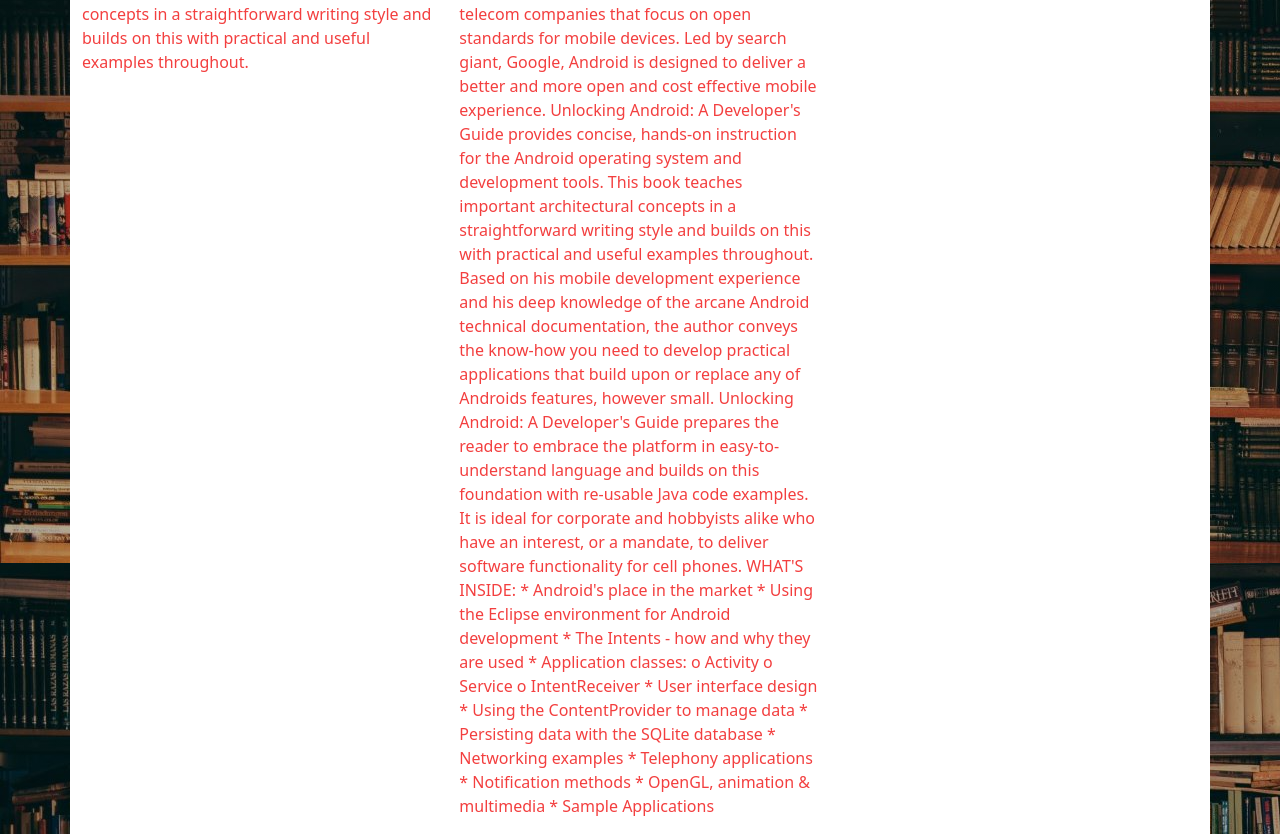
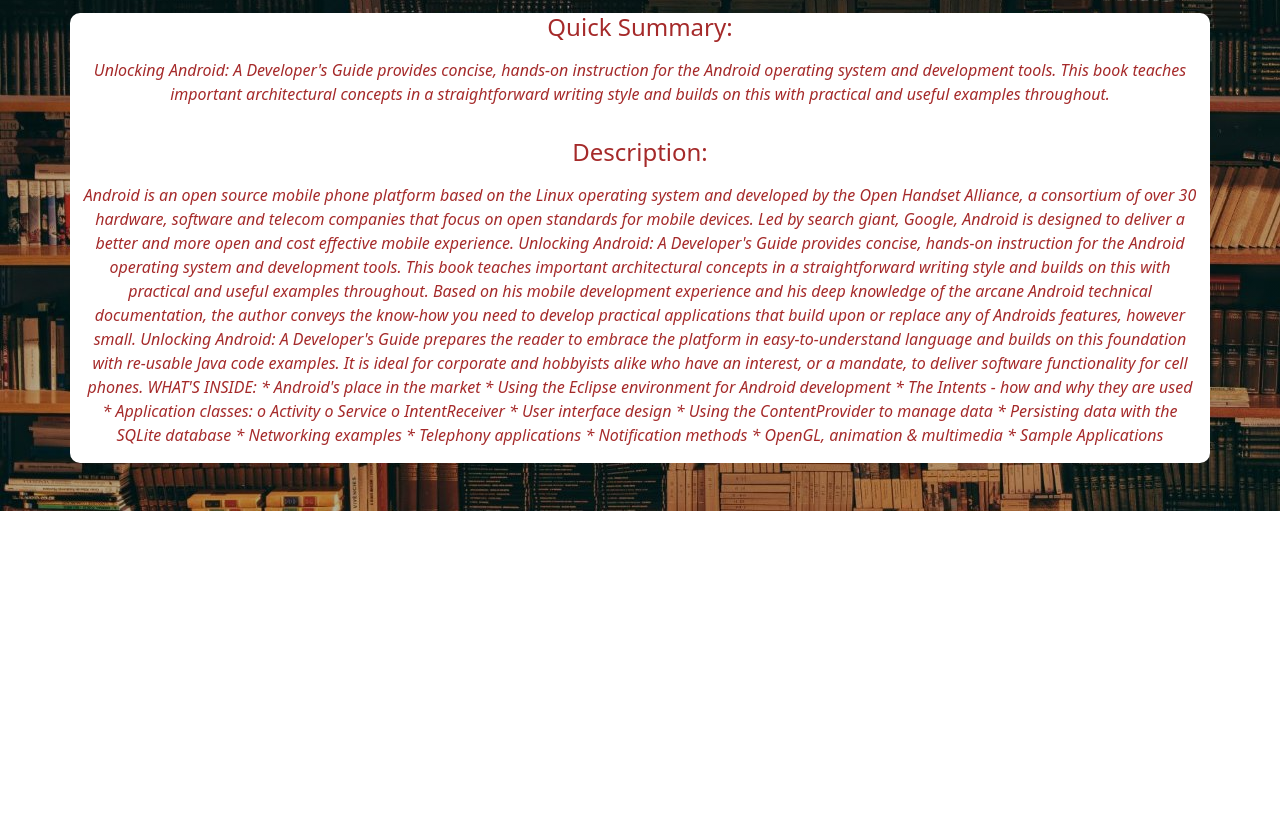
Before and after one commit to CHR-onicles/django_Bookstore, a Django app: page /books/1 in a window 1280 px wide. Shown: the part 519-1353 px from the top of the page. After the commit the page ends 1030 px from the top, so only its background shows below. Run offline with Django 3.2, Linux system fonts and the light colour scheme.

Commit message:
more styles

```diff
--- a/books/static/books/css/style.css
+++ b/books/static/books/css/style.css
@@ -77,5 +77,14 @@ h1 {
 
 .detail-text-div {
   background-color: white;
-  color: rgb(243, 63, 63);
+  color: brown;
+  display: grid;
+  grid-template-columns: 1fr;
+  border-radius: 10px;
+  text-align: center;
 }
+
+.display-6 {
+  font-size: 1.5em;
+  font-weight: 400;
+}
--- a/books/templates/books/detail.html
+++ b/books/templates/books/detail.html
@@ -1,14 +1,18 @@
 {% extends 'base.html' %} {% block content %}
-<h2>{{ book.title }}</h2>
-<div class="d-flex justify-content-center">
+<h2 class="text-light text-center display-5">{{ book.title }}</h2>
+<div class="d-flex justify-content-center my-5">
   <img src="{{ book.thumbnailUrl}}" width="300" alt="" />
 </div>
-<div class="container detail-text-div">
+
+<div class="container detail-text-div my-5">
+  <h6 class="display-6 mb-0">Quick Summary:</h6>
   {% if book.shortDescription is None %}
-  <p>NOthing here</p>
+  <p class="fst-italic">This book is about something too interesting to write a short description about.</p>
   {% else %}
-  <p>{{ book.shortDescription }}</p>
+  <p class="fst-italic">{{ book.shortDescription }}</p>
   {% endif %}
-  <p>{{ book.longDescription }}</p>
+
+  <h6 class="display-6 mb-0">Description:</h6>
+  <p class="fst-italic">{{ book.longDescription }}</p>
 </div>
 {% endblock content %}
```
